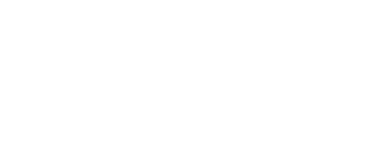
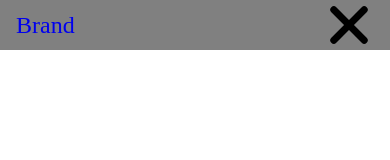
Before and after one commit to rsvll/responsive-collapsing-nav, a plain HTML site: page index.html in a window 390 px wide. Drawn offline with Linux system fonts and the light colour scheme.

Commit message:
created responsive nav styles

```diff
--- a/css/style.css
+++ b/css/style.css
@@ -3,3 +3,89 @@
   margin: 0;
   padding: 0;
 }
+
+.main-nav{
+  display: flex;
+  min-height: 50px;
+  background: grey;
+  padding: 0 1rem;
+  align-items: center;/*centers withing vercical content*/
+  font-size: 1.5rem;
+}
+.hamburger-button{
+  display: none;
+  /*height: 50px;
+  width: 50px;*/
+}
+
+.main-nav-list{
+  display: flex;
+  list-style: none;
+  margin-left: auto; /*moves it to the far right*/
+}
+.main-nav-list li{
+  margin-left: 1rem;
+  text-align: center;
+}
+.main-nav a{
+ text-decoration: none;
+}
+
+@media (max-width: 600px){
+  .main-nav{
+    flex-wrap: wrap;
+  }
+  .hamburger-button{
+    display: block;
+    margin-left: auto;
+    background: transparent;
+    border: none;
+    width: 50px;
+    height: 50px;
+    position: relative; /*can position children by making it other than static */
+  }
+  .hamburger-button div{
+    height: 7px;
+    width: 50px;
+    background-color: #000;
+    position: absolute;
+    border-radius: 5px;
+    transform: translate(-50%,-50%);
+    left: 50%;
+    transition: .25s;
+  }
+  .hamburger-button div:first-child {
+    top: 25%;
+  }
+  .hamburger-button div:nth-child(2){
+    top:50%;
+  }
+  .hamburger-button div:nth-child(3){
+    top: 75% ;
+  }
+
+  /*  hamburger-close*/
+  .hamburger-button.hamburger-close div:first-child{
+    top: 50%;
+    transform: translate(-50%,-50%) rotate(45deg);
+  }
+  .hamburger-button.hamburger-close div:nth-child(2){
+    opacity: 0;
+  }
+  .hamburger-button.hamburger-close div:nth-child(3){
+    top: 50%;
+    transform: translate(-50%, -50%) rotate(-45deg);
+  }
+
+  .main-nav-list{
+    display: block;
+    width: 100%;
+    max-height: 0px;
+    overflow: hidden;
+    transition: .25s;
+  }
+  .main-nav-list.open {
+    max-height: 500px;
+  }
+}
+/*=====closes media query======*/
--- a/index.html
+++ b/index.html
@@ -9,6 +9,21 @@
 </head>
 <body>
 
+  <nav class="main-nav">
+    <a href="#" class="brand-link">Brand</a>
+    <button id="main-nav-toggle" class="hamburger-button hamburger-close">
+    <div></div>
+    <div></div>
+    <div></div>
+    </button>
+    <ul class="main-nav-list">
+      <li><a href="#">About</a></li>
+      <li><a href="#">Sevices</a></li>
+      <li><a href="#">Gallery</a></li>
+      <li><a href="#">Contact</a></li>
+    </ul>
+  </nav>
+
 
 
 
```
